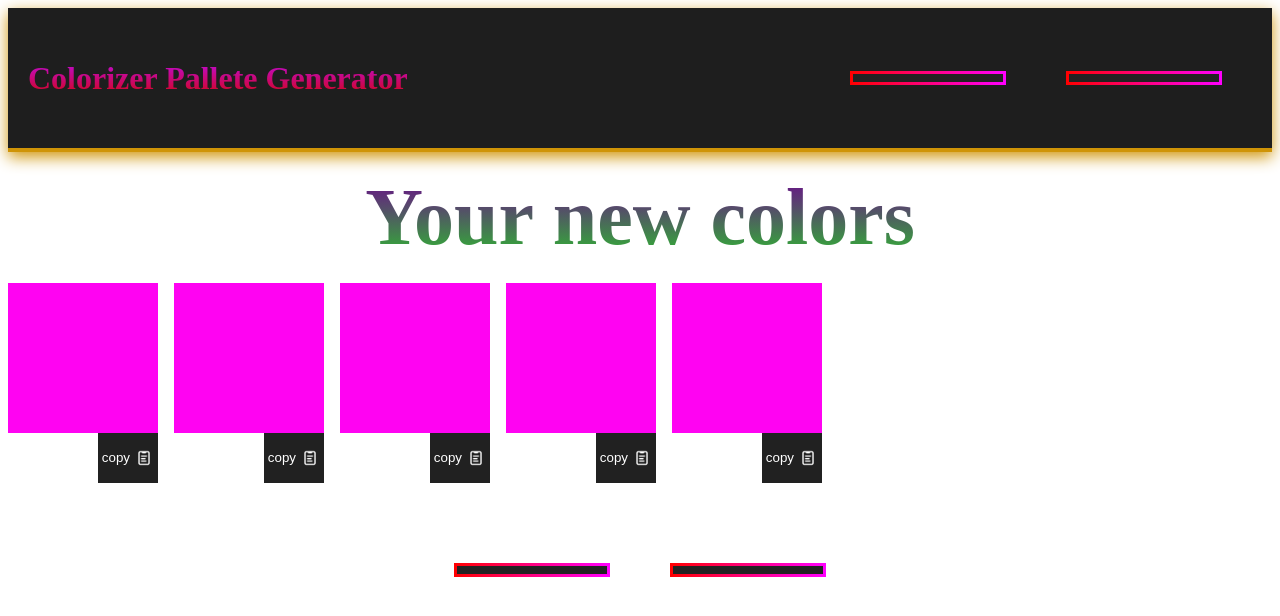
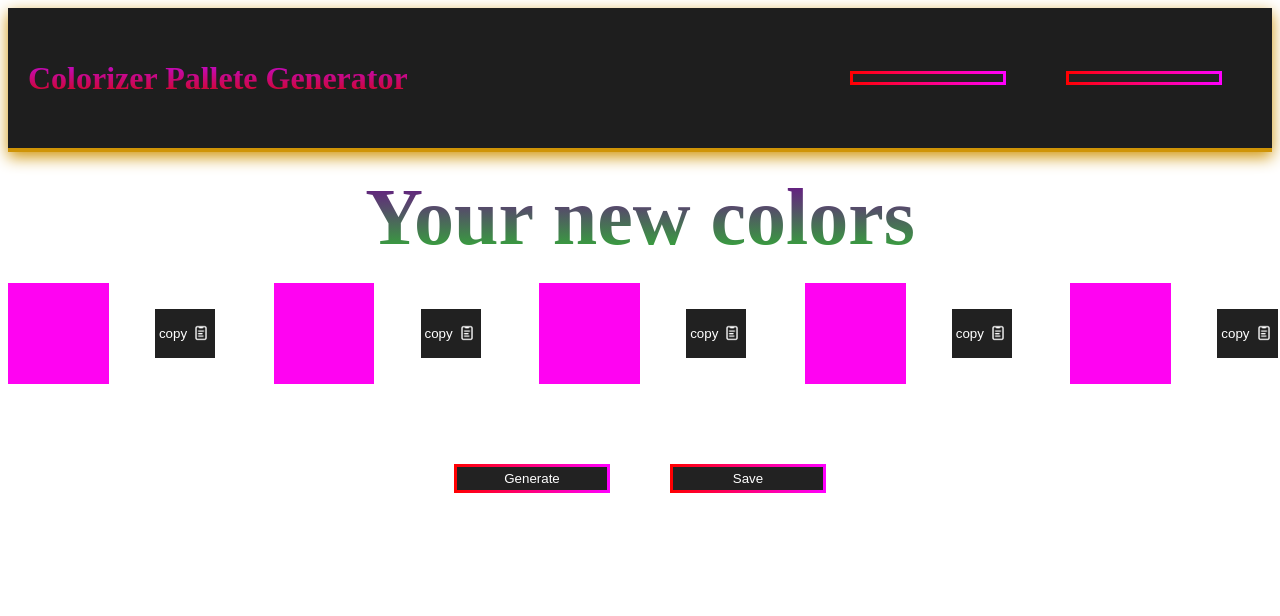
Before and after one commit to simo994q/pallette-generator-ts, a React (Vite) app: page / in a window 1280 px wide. Shown: the top 616 px of the page. Built offline with nearby package versions, Linux system fonts and the light colour scheme; the HTML template or start-up script is replaced by a standard one.

Commit message:
small styling :scream:

```diff
--- a/src/Components/ColorCard/ColorCard.module.scss
+++ b/src/Components/ColorCard/ColorCard.module.scss
@@ -3,7 +3,7 @@
     // flex-direction: column;
     display: grid;
     grid-template-columns: repeat(auto-fill, minmax(100px, 1fr));
-    width: 150px; // skal laves responsiv
+    width: 100%;
 
     .color {
         width: 100%;
--- a/src/Components/ColorGroup/ColorGroup.module.scss
+++ b/src/Components/ColorGroup/ColorGroup.module.scss
@@ -1,6 +1,6 @@
 .wrapper {
     display: grid;
-    grid-template-columns: repeat(auto-fill, minmax(100px, 1fr));
+    grid-template-columns: repeat(auto-fit, minmax(120px, 1fr));
     width: 100%;
     // display: flex;
     // flex-direction: row;
--- a/src/Pages/Homepage.tsx
+++ b/src/Pages/Homepage.tsx
@@ -18,8 +18,8 @@ export function Homepage({ title }: { title: string }) {
                 <ColorCard color={'#ff03f2'} copytext={true} />
             </ColorGroup>
             <div className={homepageStyle.generateSave}>
-                <Button />
-                <Button />
+                <Button>Generate</Button>
+                <Button>Save</Button>
             </div>
         </section>
     )
```
